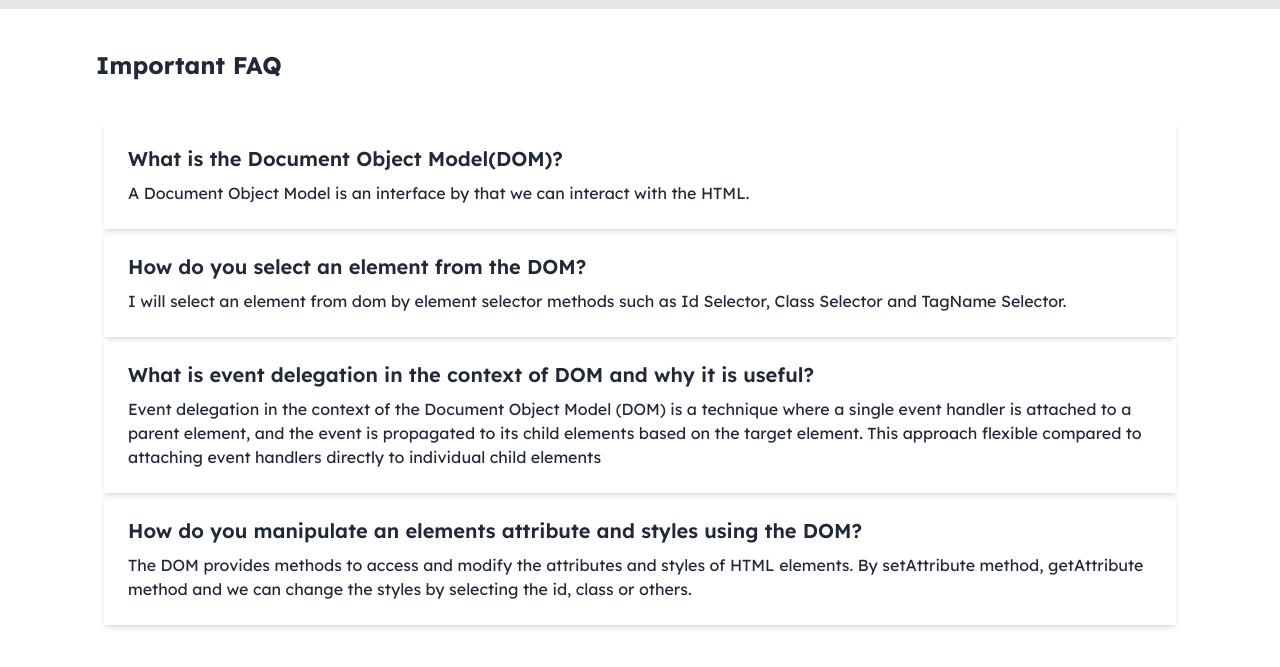
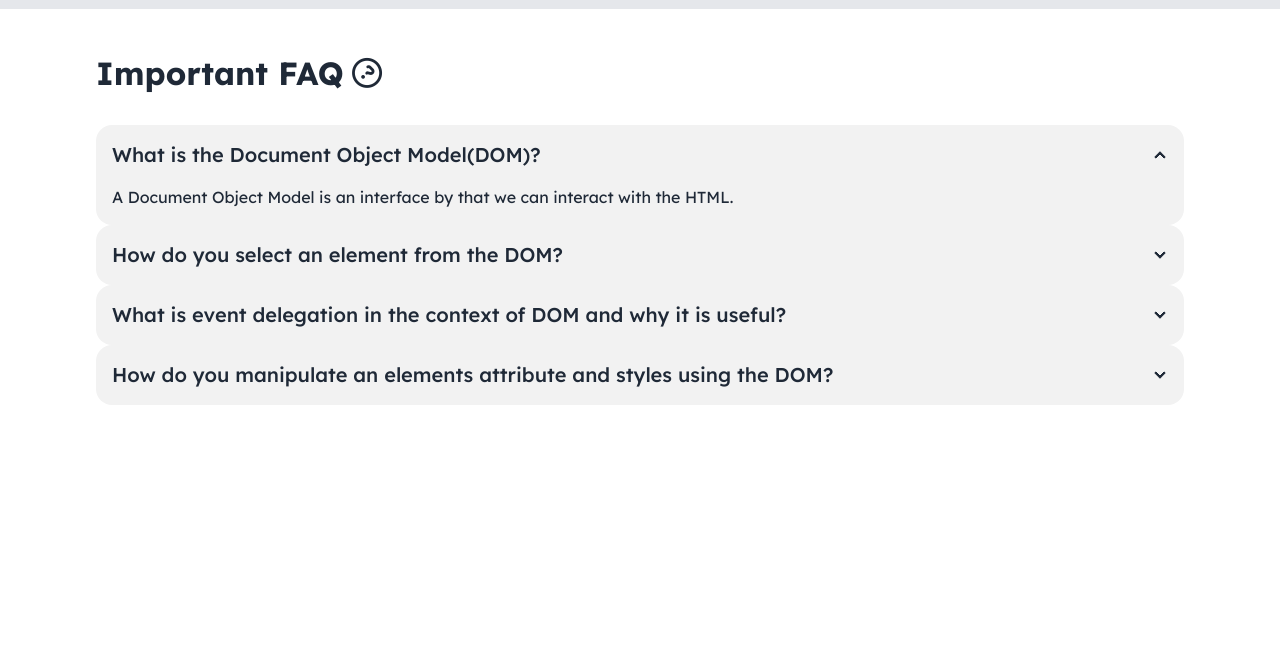
Before and after one commit to amanurmila/assignment-5-programming-hero, a plain HTML site: page blog.html in a window 1280 px wide. Shown: the part 63-730 px from the top of the page. Drawn offline with nearby package versions, Linux system fonts and the light colour scheme.

Commit message:
everything done

```diff
--- a/blog.html
+++ b/blog.html
@@ -24,6 +24,14 @@
         font-family: "Lexend", sans-serif;
       }
     </style>
+    <!-- Font Awesome -->
+    <link
+      rel="stylesheet"
+      href="https://cdnjs.cloudflare.com/ajax/libs/font-awesome/6.6.0/css/all.min.css"
+      integrity="sha512-Kc323vGBEqzTmouAECnVceyQqyqdsSiqLQISBL29aUW4U/M7pSPA/gEUZQqv1cwx4OnYxTxve5UMg5GT6L4JJg=="
+      crossorigin="anonymous"
+      referrerpolicy="no-referrer"
+    />
   </head>
   <body class="font">
     <header>
@@ -42,25 +50,66 @@
     </header>
 
     <!-- Main Section -->
-     <main class="md:mx-24 my-10">
-        <h1 class="text-2xl font-bold mb-10">Important FAQ</h1>
-        <div class="mx-2 shadow-md border-1 p-6">
-            <h3 class="pb-2 text-xl font-semibold">What is the Document Object Model(DOM)?</h3>
-            <p>A Document Object Model is an interface by that we can interact with the HTML.</p>
+    <main class="md:mx-24 my-10">
+      <div class="flex w-fit items-center gap-2 my-7">
+        <h1 class="text-[2rem] font-bold">Important FAQ</h1>
+        <i
+          class="rotate-45 text-[30px] font-light fa-regular fa-circle-question"
+        ></i>
+      </div>
+      <div class="collapse collapse-arrow bg-base-200">
+        <input type="radio" name="my-accordion-2" checked="checked" />
+        <div class="collapse-title text-xl font-medium">
+          What is the Document Object Model(DOM)?
         </div>
-        <div class="mx-2 shadow-md border-1 p-6">
-            <h3 class="pb-2 text-xl font-semibold">How do you select an element from the DOM?</h3>
-            <p>I will select an element from dom by element selector methods such as Id Selector, Class Selector and TagName Selector.</p>
+        <div class="collapse-content">
+          <p>
+            A Document Object Model is an interface by that we can interact with
+            the HTML.
+          </p>
         </div>
-        <div class="mx-2 shadow-md border-1 p-6">
-            <h3 class="pb-2 text-xl font-semibold">What is event delegation in the context of DOM and why it is useful?</h3>
-            <p>Event delegation in the context of the Document Object Model (DOM) is a technique where a single event handler is attached to a parent element, and the event is propagated to its child elements based on the target element. This approach flexible compared to attaching event handlers directly to individual child elements</p>
+      </div>
+      <div class="collapse collapse-arrow bg-base-200">
+        <input type="radio" name="my-accordion-2" />
+        <div class="collapse-title text-xl font-medium">
+          How do you select an element from the DOM?
         </div>
-        <div class="mx-2 shadow-md border-1 p-6">
-            <h3 class="pb-2 text-xl font-semibold">How do you manipulate an elements attribute and styles using the DOM?</h3>
-            <p>The DOM provides methods to access and modify the attributes and styles of HTML elements. By setAttribute method, getAttribute method and we can change the styles by selecting the id, class or others.</p>
+        <div class="collapse-content">
+          <p>
+            I will select an element from dom by element selector methods such
+            as Id Selector, Class Selector and TagName Selector.
+          </p>
         </div>
-     </main>
+      </div>
+      <div class="collapse collapse-arrow bg-base-200">
+        <input type="radio" name="my-accordion-2" />
+        <div class="collapse-title text-xl font-medium">
+          What is event delegation in the context of DOM and why it is useful?
+        </div>
+        <div class="collapse-content">
+          <p>
+            Event delegation in the context of the Document Object Model (DOM)
+            is a technique where a single event handler is attached to a parent
+            element, and the event is propagated to its child elements based on
+            the target element. This approach flexible compared to attaching
+            event handlers directly to individual child elements
+          </p>
+        </div>
+      </div>
+      <div class="collapse collapse-arrow bg-base-200">
+        <input type="radio" name="my-accordion-2" />
+        <div class="collapse-title text-xl font-medium">
+          How do you manipulate an elements attribute and styles using the DOM?
+        </div>
+        <div class="collapse-content">
+          <p>
+            The DOM provides methods to access and modify the attributes and
+            styles of HTML elements. By setAttribute method, getAttribute method
+            and we can change the styles by selecting the id, class or others.
+          </p>
+        </div>
+      </div>
+    </main>
 
     <script src="./js/home.js"></script>
   </body>
--- a/js/noakhali.js
+++ b/js/noakhali.js
@@ -21,7 +21,7 @@ document
       historyItem.className = "border-2 p-5 rounded-md my-2";
       historyItem.innerHTML = `
         <p>${donation} Taka is Donated for Donate for Flood at Noakhali, Bangladesh</p>
-        <p>Date: ${new Date()}</p>
+        <p class="font-light text-gray-600">Date: ${new Date()}</p>
         `;
 
       historySection.insertBefore(historyItem, historySection.firstChild);
```
Also changed, not shown: index.html (+1 -1 lines).
